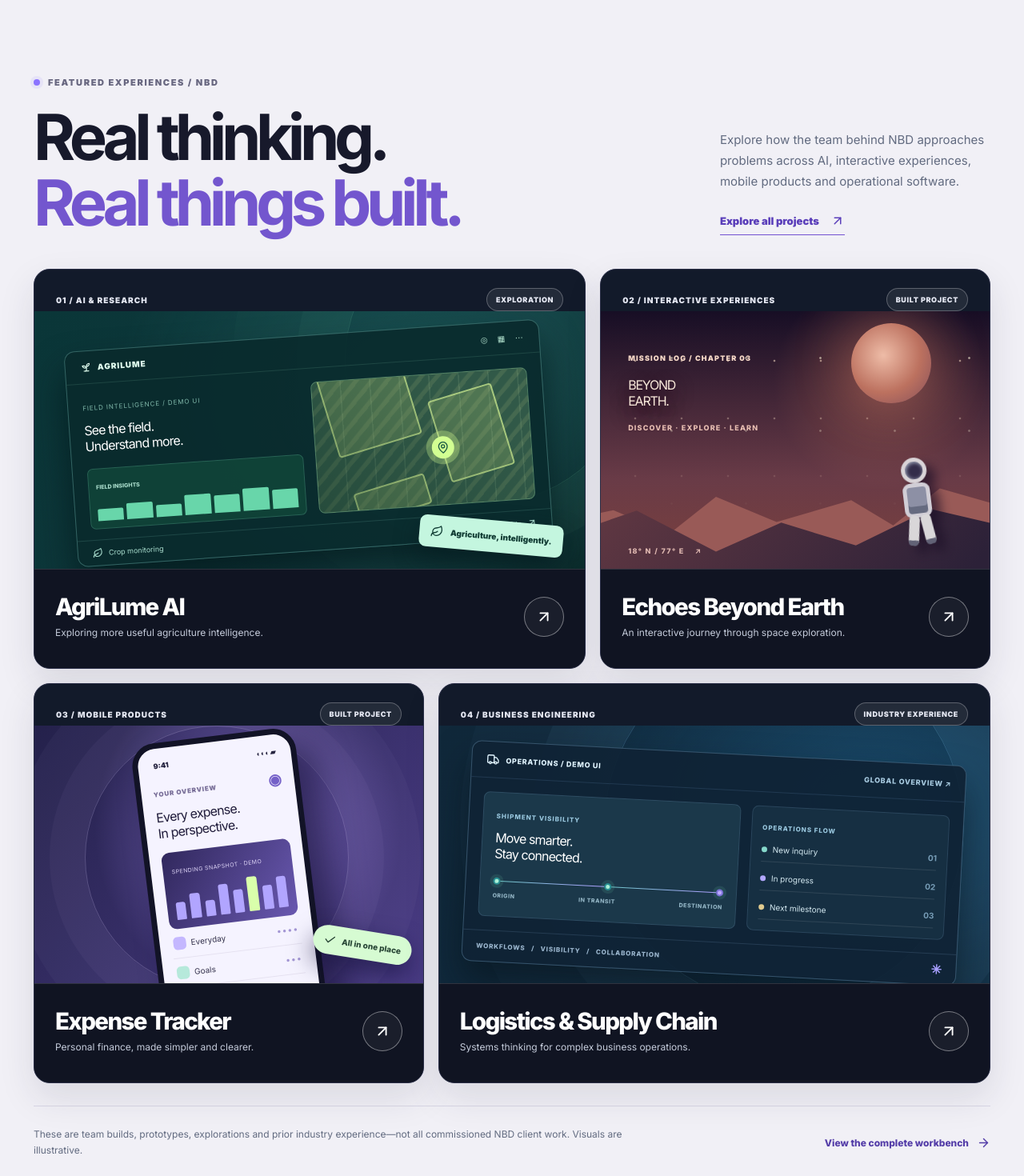
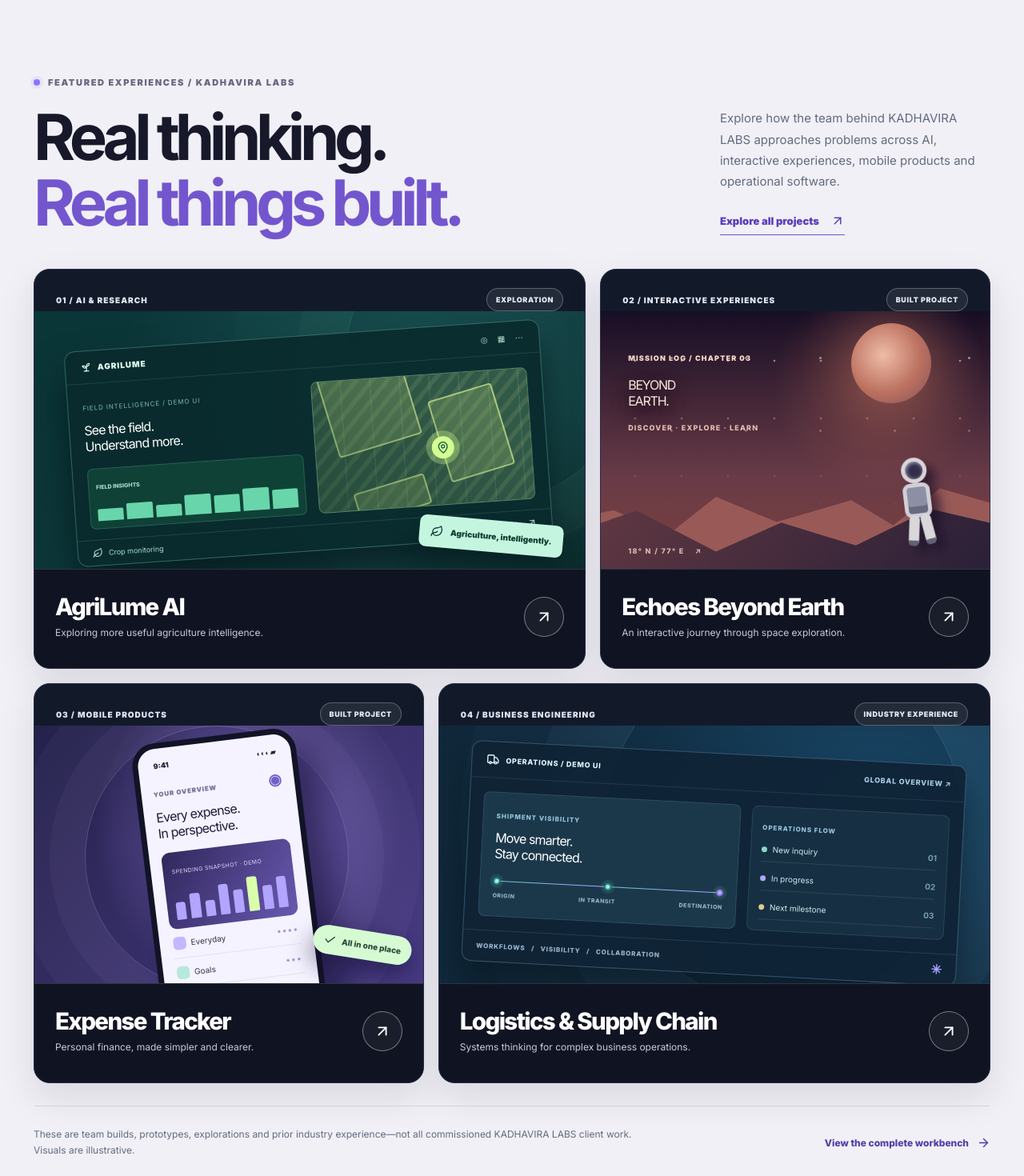
Before and after one commit to niloy-datta/tech-startup, a Next.js app: page / in a window 1280 px wide. Shown: the part 1000-2470 px from the top of the page at 80% size. Built offline with nearby package versions, Linux system fonts and the light colour scheme.

Commit message:
feat(rebrand): adopt Kadhavira Labs identity in components/featured-stories.tsx

```diff
--- a/components/featured-stories.tsx
+++ b/components/featured-stories.tsx
@@ -7,11 +7,11 @@ export function FeaturedStories() {
       <div className="container">
         <div className="nbd-stories-heading">
           <div>
-            <span className="nbd-section-label"><span /> FEATURED EXPERIENCES / NBD</span>
+            <span className="nbd-section-label"><span /> FEATURED EXPERIENCES / KADHAVIRA LABS</span>
             <h2 id="nbd-stories-title">Real thinking.<br /><em>Real things built.</em></h2>
           </div>
           <div className="nbd-stories-intro">
-            <p>Explore how the team behind NBD approaches problems across AI, interactive experiences, mobile products and operational software.</p>
+            <p>Explore how the team behind KADHAVIRA LABS approaches problems across AI, interactive experiences, mobile products and operational software.</p>
             <Link href="/work" className="nbd-inline-link">Explore all projects <ArrowUpRight size={18} /></Link>
           </div>
         </div>
@@ -81,7 +81,7 @@ export function FeaturedStories() {
         </div>
 
         <div className="nbd-stories-bottom">
-          <p>These are team builds, prototypes, explorations and prior industry experience—not all commissioned NBD client work. Visuals are illustrative.</p>
+          <p>These are team builds, prototypes, explorations and prior industry experience—not all commissioned KADHAVIRA LABS client work. Visuals are illustrative.</p>
           <Link href="/work">View the complete workbench <ArrowRight size={17} /></Link>
         </div>
       </div>
```
